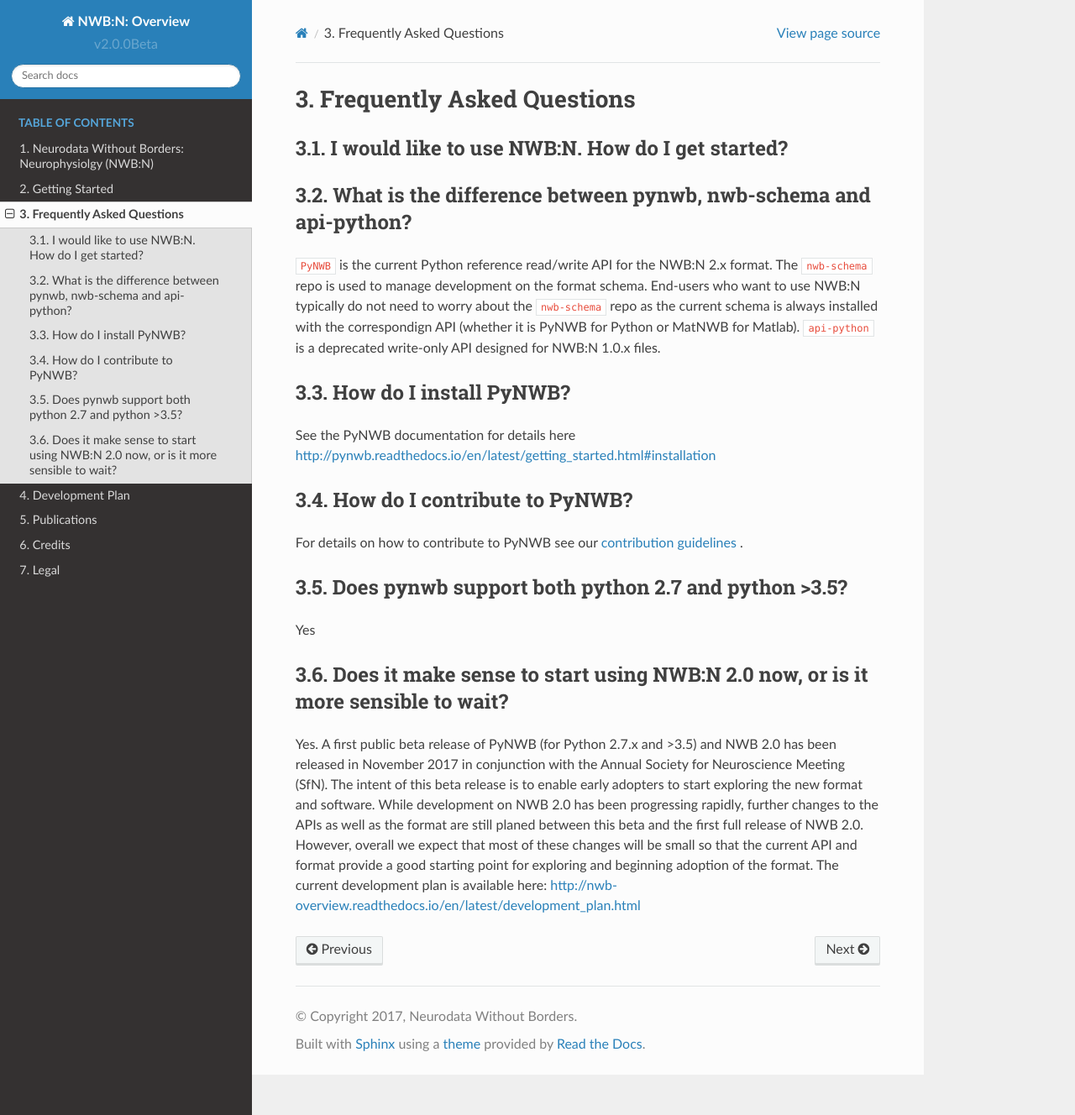
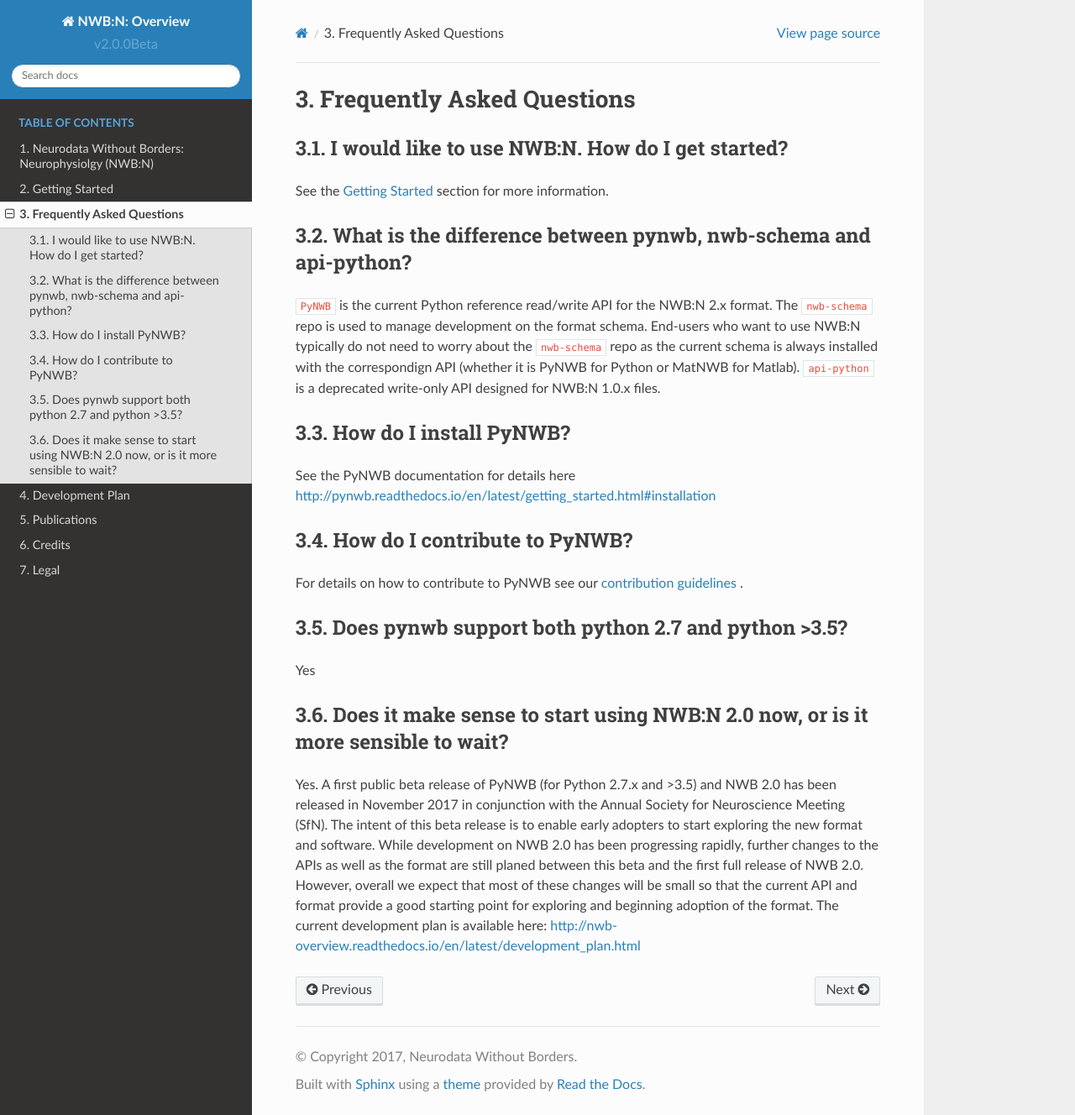
Before and after one commit to NeurodataWithoutBorders/nwb-schema, a Sphinx documentation site: the page built from docs/general/source/faq.rst, in a window 1280 px wide and 1328 px high. Shown: the whole window at 84% size. Built offline with Sphinx 7.4.7 and the Read the Docs theme 2.0.0, drawn with Linux system fonts in a browser that asks for light colours.

Commit message:
Added missing FAQ item

```diff
--- a/docs/general/source/faq.rst
+++ b/docs/general/source/faq.rst
@@ -5,6 +5,7 @@
 I would like to use NWB:N. How do I get started?
 ------------------------------------------------
 
+See the :ref:`sec_getting_started` section for more information.
 
 What is the difference between pynwb, nwb-schema and api-python?
 ----------------------------------------------------------------
--- a/docs/general/source/getting_started.rst
+++ b/docs/general/source/getting_started.rst
@@ -1,3 +1,5 @@
+.. _sec_getting_started:
+
 ***************
 Getting Started
 ***************
@@ -20,7 +22,6 @@
 A general overview an pointers to all relevant documents are available as part of the
 `General Overview <http://nwb-overview.readthedocs.io>`_ docs. For a more broader overview
 of the NeurodataWithoutBorders project see also http://www.nwb.org .
-
 
 
 Getting Help
```
